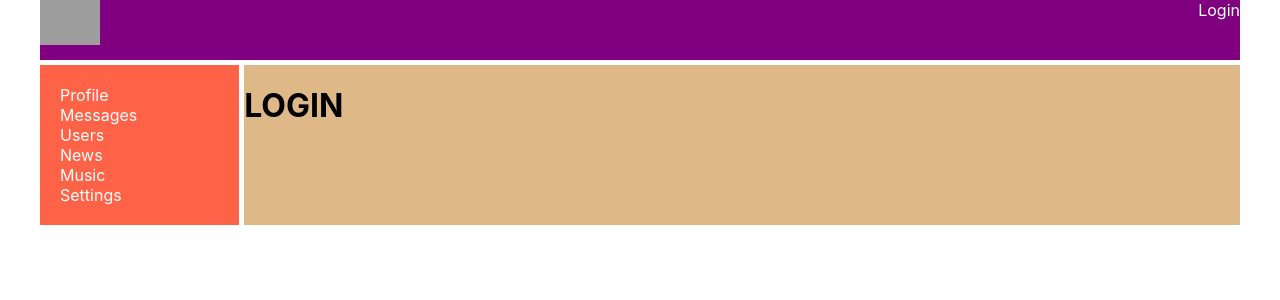
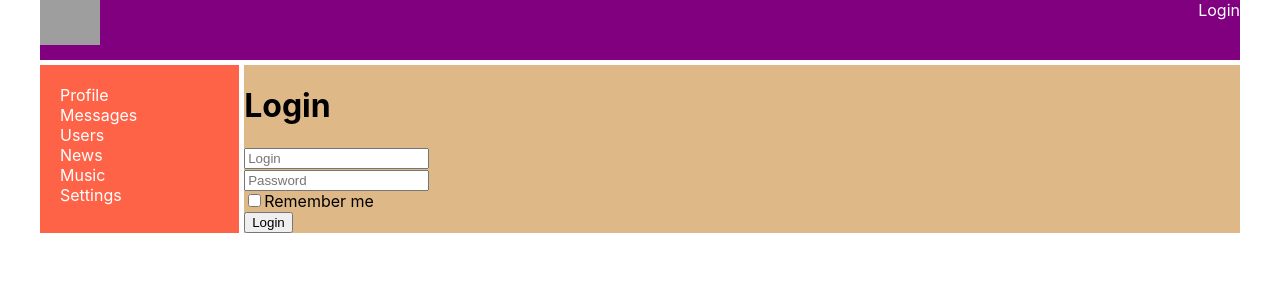
Before and after one commit to ImEugene33/react-redux-app, a React (Create React App) app: page /login in a window 1280 px wide. Shown: the top 300 px of the page. Built offline with nearby package versions, Linux system fonts and the light colour scheme; no server answers; grey boxes are pictures that could not be loaded.

Commit message:
validation form

```diff
--- a/package.json
+++ b/package.json
@@ -14,6 +14,7 @@
     "react-router-dom": "^5.3.0",
     "react-scripts": "4.0.3",
     "redux": "^4.1.2",
+    "redux-form": "^8.3.8",
     "redux-thunk": "^2.4.1",
     "web-vitals": "^1.1.2"
   },
--- a/src/components/Login/login.jsx
+++ b/src/components/Login/login.jsx
@@ -1,6 +1,31 @@
 import React from 'react';
+import {Field, reduxForm} from 'redux-form';
+
+const LoginForm = (props) => {
+    return <div>
+        <form onSubmit={props.handleSubmit}>
+            <div><Field placeholder={'Login'} name={'login'} component={'input'}/></div>
+            <div><Field placeholder={'Password'} name={'password'} component={'input'}/></div>
+            <div><Field component={'input'} name={'Remember me'} type={"checkbox"}/>Remember me</div>
+            <div>
+                <button>Login</button>
+            </div>
+        </form>
+    </div>
+}
+
+const LoginReduxForm = reduxForm({form: 'login'})(LoginForm)
 
 const Login = (props) => {
-    return <h1>LOGIN</h1>
+    const onSubmit = (formData) => {
+        console.log(formData)
+    }
+
+    return <div>
+        <h1>Login</h1>
+        <LoginReduxForm onSubmit={onSubmit}/>
+    </div>
 }
+
+
 export default Login
--- a/src/components/Profile/ProfileInfo/ProfileStatus.jsx
+++ b/src/components/Profile/ProfileInfo/ProfileStatus.jsx
@@ -23,6 +23,13 @@
         this.setState({status: event.currentTarget.value})
     }
 
+    componentDidUpdate(prevProps, prevState) {
+        if (prevProps.status !== this.props.status) {
+            this.setState({status: this.props.status})
+        }
+    }
+
+
     render() {
         return (
             <div>
--- a/src/redux/redux-store.js
+++ b/src/redux/redux-store.js
@@ -5,6 +5,7 @@
 import usersReducer from "./users-reducer";
 import authReducer from './auth-reducer';
 import thunk from 'redux-thunk';
+import {reducer as formReducer} from 'redux-form'
 
 let reducers = combineReducers({
     profilePage: profileReducer,
@@ -12,6 +13,7 @@
     sidebar: sidebarReducer,
     usersPage: usersReducer,
     auth: authReducer,
+    form: formReducer,
 });
 
 let store = createStore(reducers, applyMiddleware(thunk));
```
